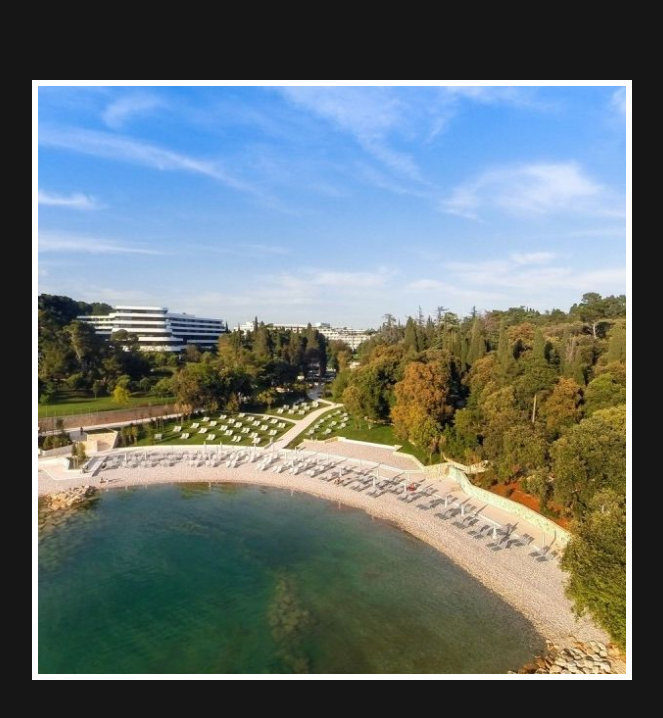
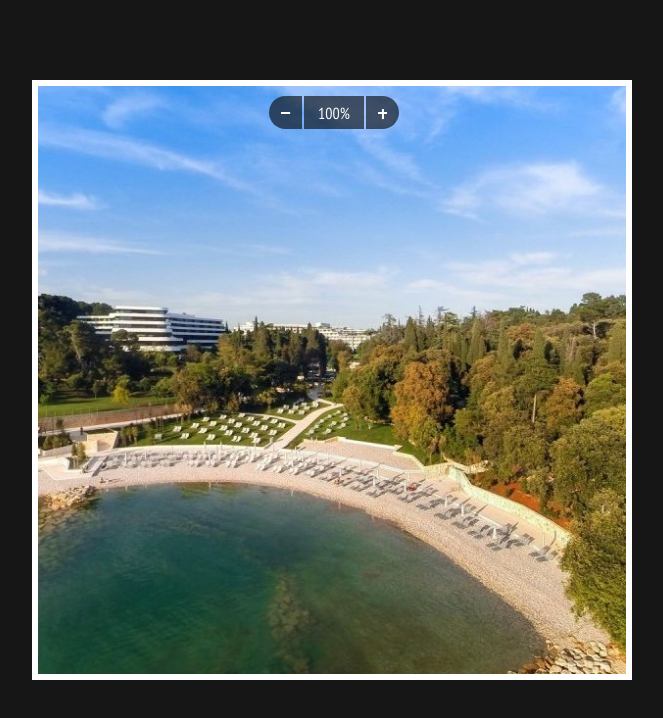
Before and after one commit to BloomingBurden/kotyagram, a website: page src/index.html in a window 1280 px wide. Shown: the whole page, without its empty margins (308-971 px from the left). Drawn offline with nearby package versions, Linux system fonts and the light colour scheme; files that its build step writes are made by us from their sources; no server answers; files whose address does not match are found by name.

Commit message:
Finished html and scss - scale

```diff
--- a/src/index.html
+++ b/src/index.html
@@ -14,7 +14,9 @@
         <div class="upload__wrapper">
           <div class="upload__img-container">
             <fieldset class="upload__scale scale">
-
+              <button class="scale__button scale__button--less" type="button">Уменьшить</button>
+              <input class="scale__input" type="text" value="100%" title="Image scale" name="scale" readonly>
+              <button class="scale__button scale__button--more" type="button">Увеличить</button>
             </fieldset>
             <div class="upload__img-preview">
               <img src="@img/1.jpg" alt="Большая случайная картинка">
--- a/src/scss/base/general.scss
+++ b/src/scss/base/general.scss
@@ -66,6 +66,12 @@ ul {
   overflow: hidden;
 }
 
+button {
+  font: inherit;
+  border: none;
+  background: transparent;
+}
+
 .hidden {
   display: none;
 }
--- /dev/null
+++ b/src/scss/blocks/scale.scss
@@ -0,0 +1,64 @@
+.scale {
+  position: absolute;
+  display: flex;
+  align-items: center;
+  left: 50%;
+  top: 10px;
+  transform: translateX(-50%);
+
+}
+
+.scale__button {
+  position: relative;
+  font-size: 0;
+  width: 33px;
+  height: 33px;
+  cursor: pointer;
+  transition: 0.3 all ease;
+
+  color: #ffffff;
+  background-color: rgba(0,0,0,0.6);
+
+  &::before,
+  &::after {
+    content: '';
+    position: absolute;
+    height: 2px;
+    width: 30%;
+    background-color: #ffffff;
+    left: 50%;
+    top: 50%;
+    transform: translate(-50%, -50%)
+  }
+
+  &--less {
+    border-top-left-radius: 50%;
+    border-bottom-left-radius: 50%;
+  }
+  &--more {
+    border-top-right-radius: 50%;
+    border-bottom-right-radius: 50%;
+
+    &::before {
+      transform: rotate(90deg);
+      left: calc(50% - 5px);
+    }
+  }
+
+  &:hover,
+  &:focus {
+    transform: scale(1.05);
+  }
+}
+
+.scale__input {
+  height: 33px;
+  width: 60px;
+  padding: 5px;
+  margin: 0 2px;
+
+  color: #ffffff;
+  text-align: center;
+  border: none;
+  background-color: rgba(0,0,0,0.6);
+}
--- a/src/scss/style.scss
+++ b/src/scss/style.scss
@@ -16,3 +16,5 @@
 @import 'blocks/upload';
 
 @import 'blocks/pictures';
+
+@import 'blocks/scale';
```
Also changed, not shown: dist/css/style.css, dist/css/style.min.css, dist/index.html.
